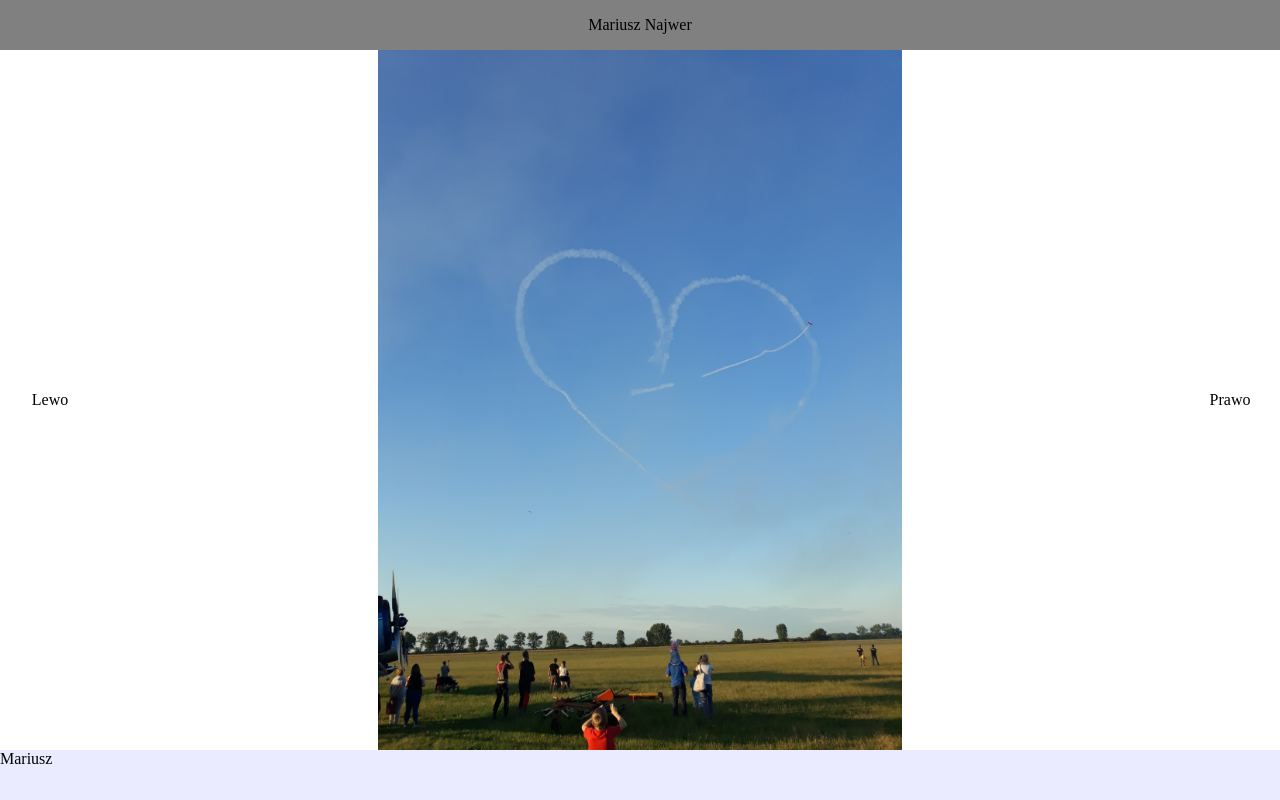
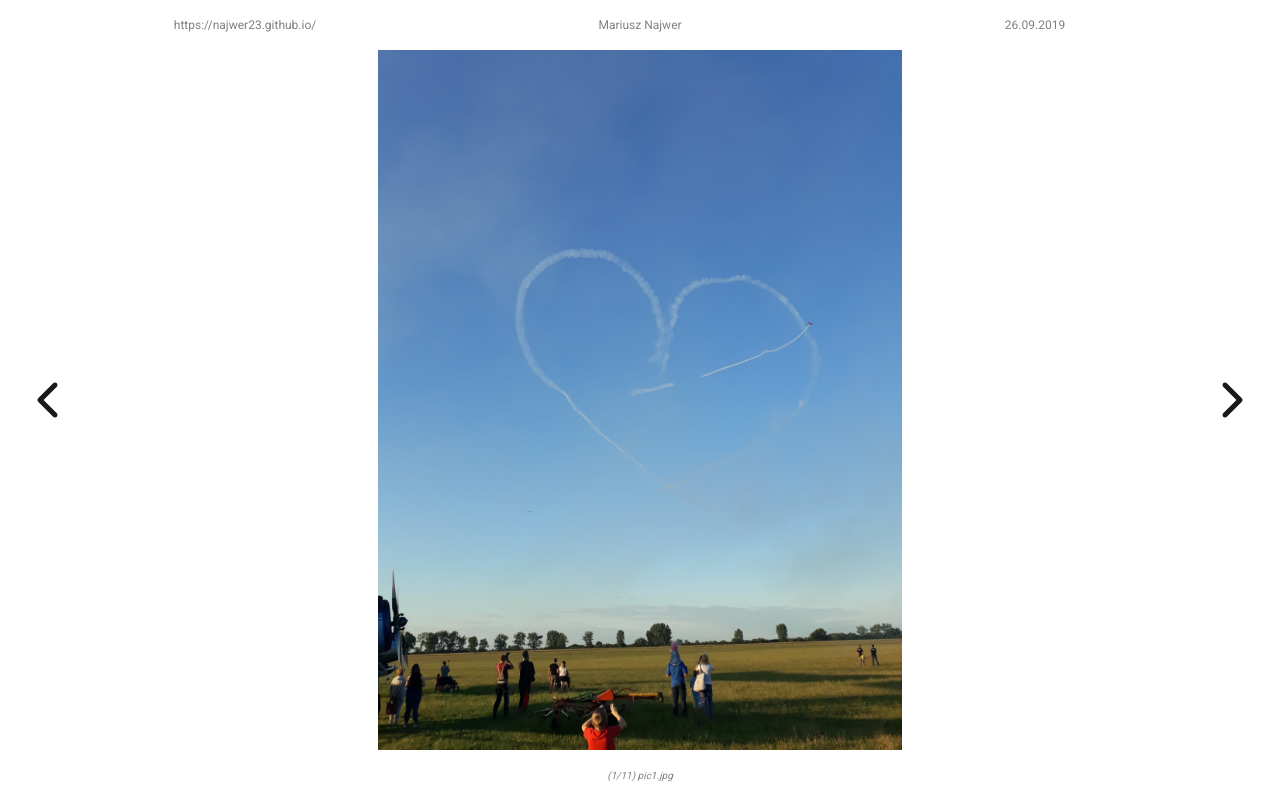
Before and after one commit to najwer23/fullscreen-slider, a plain HTML site: page index.html in a window 1280 px wide. Drawn offline with Linux system fonts and the light colour scheme.

Commit message:
finished slider

```diff
--- a/CSS/index.css
+++ b/CSS/index.css
@@ -1,19 +1,30 @@
 body{
   padding: 0;
   margin:0;
+  font-family: 'Roboto', sans-serif;
+  color: grey;
 }
 
 .slider header{
   height: 50px;
   width: 100%;
-    background: grey;
   line-height: 50px;
   text-align: center;
 }
 
-footer{
+
+nav, footer{
   height: 50px;
-    background: rgb(235, 235, 255);
+  display: flex;
+  justify-content: space-evenly;
+  align-items: center;
+}
+
+.navBox{
+  width: 300px;
+  height: 30px;
+  font-size: 12px;
+  line-height: 30px;
 }
 
 .sliderBox{
@@ -22,6 +33,11 @@ footer{
   flex-wrap: nowrap;
   justify-content: center;
   align-items: center;
+}
+
+.description{
+  font-size: 10px;
+  font-style: italic;
 }
 
 .stage{
@@ -45,8 +61,6 @@ footer{
     height: 100%;
     background-repeat: no-repeat;
     background-position: center;
-    /* background-size: 450px, 80%; */
-    /* background-size: 800px, auto; */
     background-size: contain;
 }
 
@@ -76,6 +90,14 @@ footer{
 }
 
 
+a {
+  text-decoration: none;
+  color: grey;
+}
+
+a:hover{
+  text-decoration: underline;
+}
 .slideOutRight {
   -webkit-animation-name: slideOutRight;
   animation-name: slideOutRight;
@@ -89,10 +111,12 @@ footer{
 
   to {
     visibility: hidden;
-    -webkit-transform: translate3d(100%, 0, 0);
-    transform: translate3d(100%, 0, 0);
+    -webkit-transform: translate3d(120%, 0, 0);
+    transform: translate3d(120%, 0, 0);
   }
 }
+
+
 
 
 
@@ -113,6 +137,8 @@ footer{
   -webkit-animation-name: slideOutLeft;
   animation-name: slideOutLeft;
 }
+
+
 
 
 @keyframes slideInRight {
@@ -137,6 +163,25 @@ footer{
 
 
 .arrow{
+    display: flex;
+    align-items: center;
+    justify-content: center;
     width: 100px;
+    height: 100%;
     text-align: center;
+    font-size: 40px;
+    color: rgb(26, 25, 25)
 }
+
+.arrow:hover{
+  cursor: pointer;
+}
+
+
+@media (max-width: 700px) {
+  nav .navBox:nth-child(2), nav .navBox:nth-child(3) {
+    display: none;
+  }
+
+
+}
--- a/JS/index.js
+++ b/JS/index.js
@@ -1,6 +1,36 @@
 
-let numerZdjecia = 0;
-let zdjecia = ["pic1","pic2", "pic3"];
+let idPicture = 0;
+let pictures = ["pic1","pic2", "pic3", "pic4", "pic5", "pic6", "pic7", "pic8", "pic9", "pic10", "pic11"];
+
+let idPicture2Show = 1;
+let formatPicture = ".jpg";
+let pictureName = pictures[0] + formatPicture;
+
+function start() {
+    showDescription();
+};
+
+function showDescription() {
+    let d = document.getElementById("description");
+    d.innerHTML = "(" + idPicture2Show + "/" + pictures.length + ") " + pictureName;
+}
+
+document.onkeydown = checkKey;
+
+function checkKey(e) {
+
+    e = e || window.event;
+
+    if (e.keyCode === 37) {
+        prev();
+    }
+
+    if (e.keyCode === 39) {
+        next();
+    }
+}
+
+
 
 function next () {
 
@@ -13,13 +43,16 @@ function next () {
     f1.classList.remove("slideInRight");
     f2.classList.remove("slideOutLeft");
 
-    if (numerZdjecia < 0) {
-        numerZdjecia = zdjecia.length + (numerZdjecia % zdjecia.length)
+    if (idPicture < 0) {
+        idPicture = pictures.length + (idPicture % pictures.length);
     }
 
     f1.classList.add("hide");
-    f1.setAttribute("style", "background-image: url('IMG/" + zdjecia[(numerZdjecia+1)%zdjecia.length] + ".jpg')")
-    f2.setAttribute("style", "background-image: url('IMG/" + zdjecia[(numerZdjecia)%zdjecia.length] + ".jpg')")
+    f1.setAttribute("style", "background-image: url('IMG/" + pictures[(idPicture + 1) % pictures.length] + "" + formatPicture+"')");
+    f2.setAttribute("style", "background-image: url('IMG/" + pictures[(idPicture) % pictures.length] + "" +formatPicture+"')");
+
+    idPicture2Show = ((idPicture + 1) % pictures.length)+1;
+    pictureName = pictures[(idPicture + 1) % pictures.length] + formatPicture;
 
     f2.classList.remove("hide");
     setTimeout(function () {
@@ -27,9 +60,10 @@ function next () {
         f2.classList.add("hide");
     }, 500);
 
-    numerZdjecia += 1;
+    idPicture += 1;
 
-};
+    showDescription();
+}
 
 function prev() {
 
@@ -42,17 +76,21 @@ function prev() {
     f1.classList.add("slideInRight");
     f2.classList.add("slideOutLeft");
 
-    if (numerZdjecia < 0) {
-        numerZdjecia = zdjecia.length + (numerZdjecia % zdjecia.length)
+    if (idPicture < 0) {
+        idPicture = pictures.length + (idPicture % pictures.length);
     }
 
     f1.classList.add("hide");
-    if ((numerZdjecia-1) == -1){
-        f1.setAttribute("style", "background-image: url('IMG/" + zdjecia[zdjecia.length-1] + ".jpg')")
+    if ((idPicture-1) == -1) {
+        f1.setAttribute("style", "background-image: url('IMG/" + pictures[pictures.length - 1] + "" + formatPicture+"')");
+        pictureName = pictures[pictures.length - 1] + formatPicture;
+        idPicture2Show = pictures.length - 1 + 1;
     } else {
-        f1.setAttribute("style", "background-image: url('IMG/" + zdjecia[(numerZdjecia - 1) % zdjecia.length] + ".jpg')")
+        f1.setAttribute("style", "background-image: url('IMG/" + pictures[(idPicture - 1) % pictures.length] + "" + formatPicture +"')");
+        pictureName = pictures[(idPicture - 1) % pictures.length] + formatPicture;
+        idPicture2Show = ((idPicture - 1) % pictures.length)+1;
     }
-    f2.setAttribute("style", "background-image: url('IMG/" + zdjecia[(numerZdjecia) % zdjecia.length] + ".jpg')")
+    f2.setAttribute("style", "background-image: url('IMG/" + pictures[(idPicture) % pictures.length] + "" + formatPicture +"')");
 
     f2.classList.remove("hide");
     setTimeout(function () {
@@ -61,6 +99,7 @@ function prev() {
 
     }, 500);
 
-    numerZdjecia--;
+    showDescription();
 
-};
+    idPicture--;
+}
--- a/index.html
+++ b/index.html
@@ -7,31 +7,36 @@
     <title>Slider with pure JS</title>
     <meta name="description" content="slider with pure js">
     <meta name="author" content="Mariusz Najwer">
-    <!-- <link rel="stylesheet" href="https://cdnjs.cloudflare.com/ajax/libs/animate.css/3.7.2/animate.min.css"> -->
+    <script src="https://kit.fontawesome.com/084a192b8b.js"></script>
+    <link href="https://fonts.googleapis.com/css?family=Roboto&display=swap" rel="stylesheet">
     <script src="JS/index.js"></script>
     <link href="CSS/index.css" rel="stylesheet" />
 
 </head>
 
-<body>
+<body onload="start()">
 
     <main>
         <section class="slider">
             <header>
-                Mariusz Najwer
+                <nav>
+                    <div class="navBox"><a target="_blank" href="https://najwer23.github.io/">https://najwer23.github.io/</a></div>
+                    <div class="navBox">Mariusz Najwer</div>
+                    <div class="navBox">26.09.2019</div>
+                </nav>
             </header>
             <div id="mainBox" class="sliderBox">
-                <div onclick="prev()" class="arrow">Lewo</div>
+                <div onclick="prev()" class="arrow"><i class="fas fa-chevron-left"></i></div>
                 <div class="stage">
                     <div id="foto1" class="picture animated "></div>
                     <div id="foto2" class="picture animated hide"></div>
-                  </div>
-                <div onclick="next()" class="arrow">Prawo</div>
+                </div>
+                <div onclick="next()" class="arrow"><i class="fas fa-chevron-right"></i></div>
             </div>
 
         </section>
         <footer>
-            Mariusz
+            <div id="description" class="description"></div>
         </footer>
     </main>
 
```
Also changed, not shown: IMG/pic10.jpg (added), IMG/pic11.jpg (added), IMG/pic3.jpg (added), IMG/pic4.jpg (added), IMG/pic7.jpg (added), IMG/pic8.jpg (added), IMG/pic9.jpg (added), 2 other files. Lines whose indentation alone changed are shown as unchanged.
